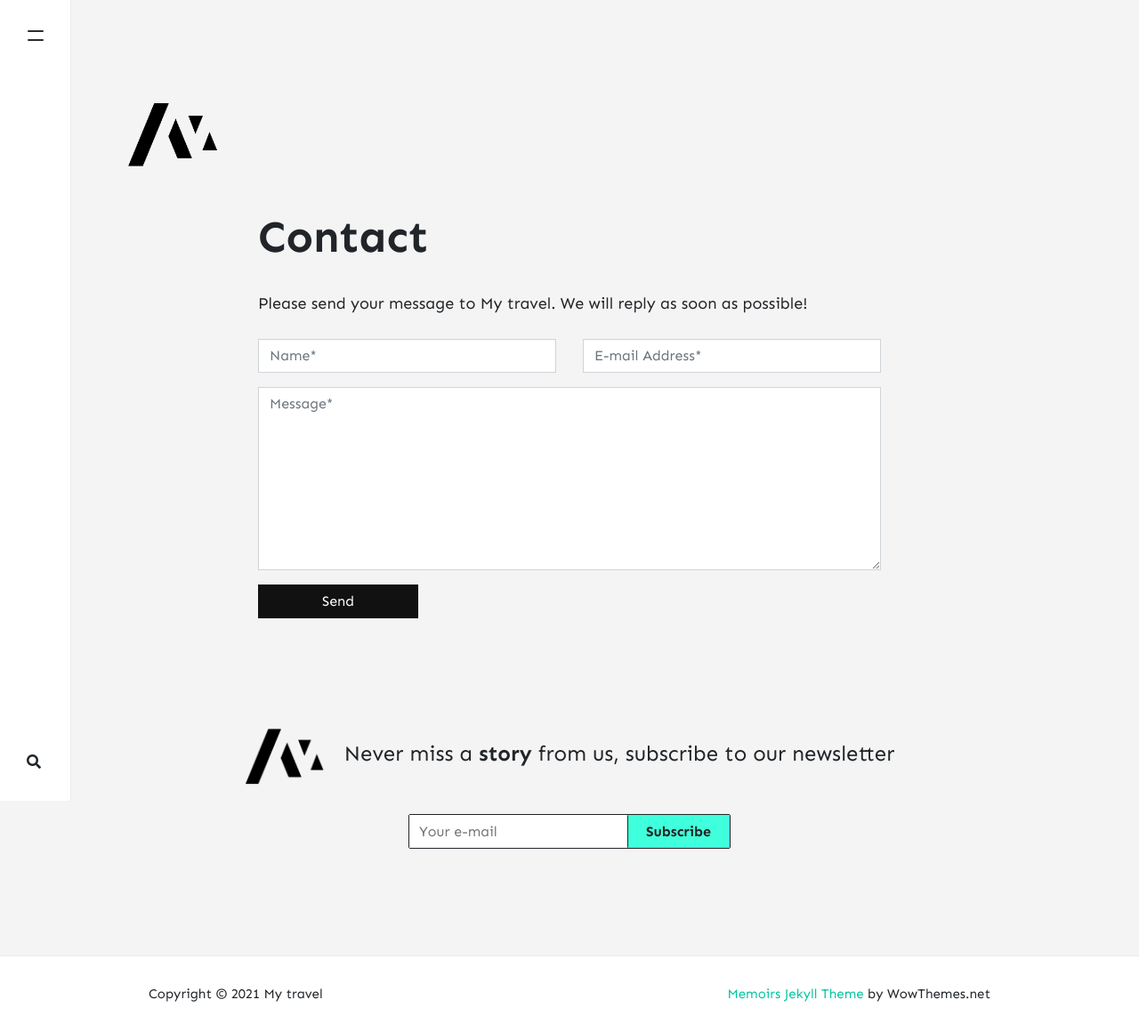
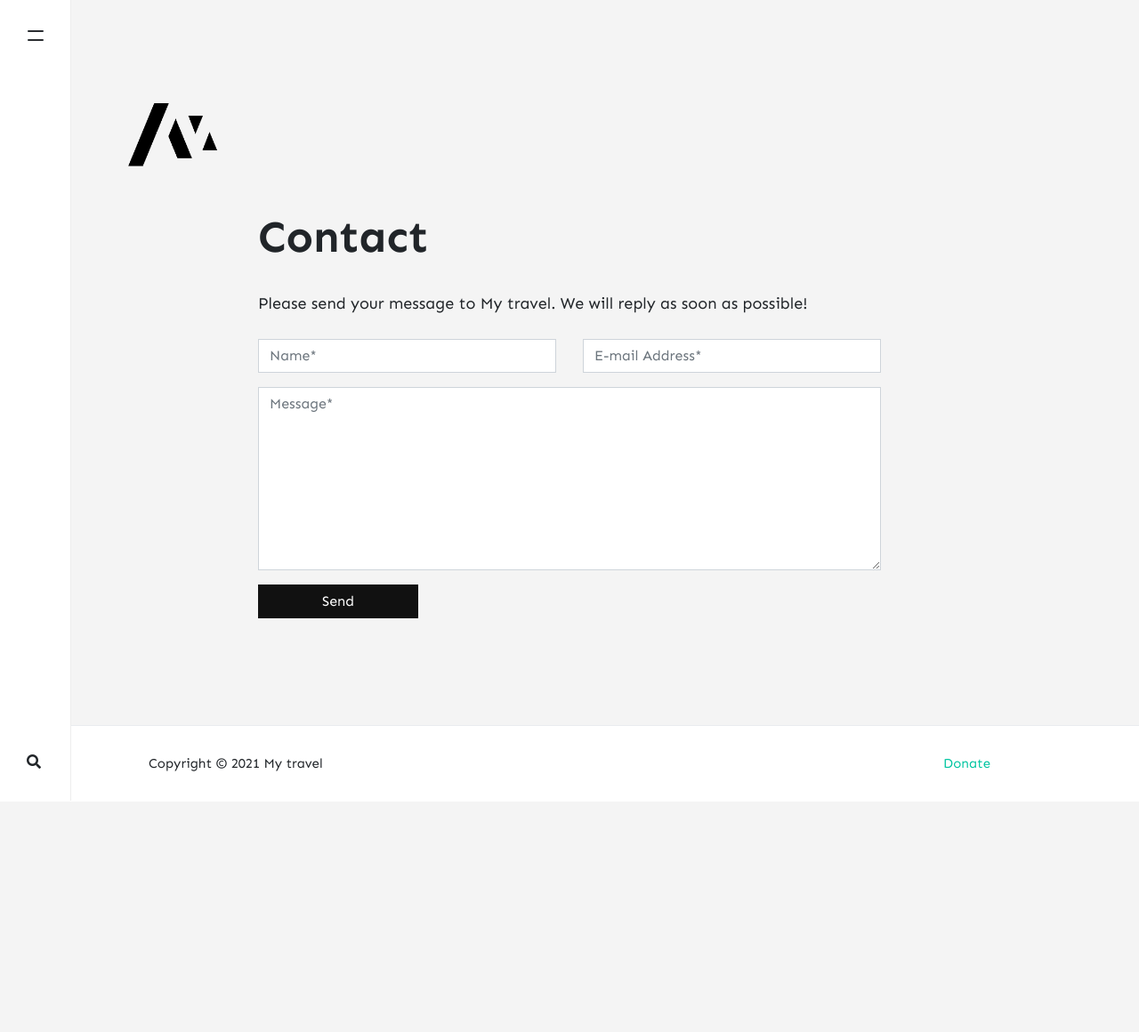
Before and after one commit to typo3ua/main, a Jekyll site: the page built from _pages/contact.md, in a window 1280 px wide. Shown: the whole page at 89% size. Built offline with Jekyll 4.4.1, drawn with Linux system fonts in a browser that asks for light colours; nearby versions of some CDN libraries; comment, search, counter and statistics services are not loaded; after the commit the page ends 901 px from its top, so only the background shows below that; part of the change alters nothing that is shown.

Commit message:
Correction HTML code

```diff
--- a/_layouts/default.html
+++ b/_layouts/default.html
@@ -18,6 +18,7 @@
 
 </head>
 
+{% comment %}
 {% if jekyll.environment == 'production' %}
 <!-- change your GA id in _config.yml -->
 <script async src="https://www.googletagmanager.com/gtag/js?id={{site.google_analytics}}"></script>
@@ -29,13 +30,14 @@
   gtag('config', '{{site.google_analytics}}');
 </script>
 {% endif %}
+{% endcomment %}
 
 {% capture layout %}{% if page.layout %}layout-{{ page.layout }}{% endif %}{% endcapture %}
 <body>
 	<!-- defer loading of font and font awesome -->
 	<noscript id="deferred-styles">
 		<link href="https://fonts.googleapis.com/css?family=Sen:400,700&display=swap" rel="stylesheet">
-        <link rel="stylesheet" href="https://use.fontawesome.com/releases/v5.0.13/css/all.css" integrity="sha384-DNOHZ68U8hZfKXOrtjWvjxusGo9WQnrNx2sqG0tfsghAvtVlRW3tvkXWZh58N9jp" crossorigin="anonymous">
+    <link rel="stylesheet" href="https://use.fontawesome.com/releases/v5.0.13/css/all.css" integrity="sha384-DNOHZ68U8hZfKXOrtjWvjxusGo9WQnrNx2sqG0tfsghAvtVlRW3tvkXWZh58N9jp" crossorigin="anonymous">
 	</noscript>
 
 <!-- Begin Sidebar Navigation
@@ -49,11 +51,13 @@
 <div id="blackover-nav" class="blackover"></div>
 <nav id="menu">
     <ul>
-        <h3>Navigation</h3>
-        <li><a href="{{ site.baseurl }}/">Home</a></li>
-        <li><a href="{{ site.baseurl }}/about">About</a></li>
+        <h3>Василь Мосійчук</h3>
+        <li><a href="{{ site.baseurl }}/">Голона</a></li>
+        <li><a href="{{ site.baseurl }}/about">Про подорож</a></li>
+        {% comment %}
         <li><a href="{{ site.baseurl }}/authors">Contributors <span class="badge badge-primary">new</span></a></li>
         <li><a target="_blank" href="https://bootstrapstarter.com/jekyll-theme-memoirs/">Get Memoirs</a></li>
+        {% endcomment %}
         <li><a href="{{ site.baseurl }}/contact">Contact</a></li>
     </ul>
 </nav>
@@ -90,6 +94,7 @@
         {{ content }}
     </div>
 
+{% comment %}
     {% if site.mailchimp-list %}
     <!-- Newsletter
     ================================================== -->
@@ -103,6 +108,7 @@
         </form>
     </div>
     {% endif %}
+{% endcomment %}
 
 </div>
 
@@ -115,7 +121,7 @@
                 Copyright © {{ site.time | date: "%Y" }} {{ site.name }}
             </div>
             <div class="col-md-6 col-sm-12 text-center text-lg-right">
-                <a target="_blank" href="https://www.wowthemes.net/memoirs-free-jekyll-theme/">Memoirs Jekyll Theme</a> by WowThemes.net
+                <a target="_blank" href="#">Donate</a>
             </div>
         </div>
     </div>
--- a/_layouts/page.html
+++ b/_layouts/page.html
@@ -14,5 +14,7 @@ layout: default
 <!-- Content -->
 {% include article.html %}
 
+{% comment %}
 <!-- Comments if not disabled with comments: false -->
 {% include comments.html %}
+{% endcomment %}
```
